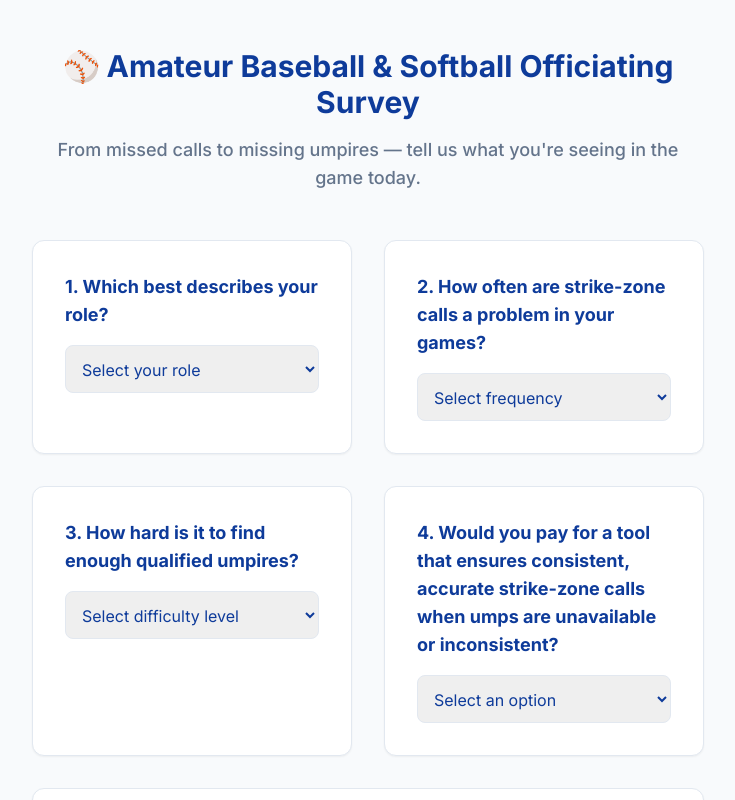
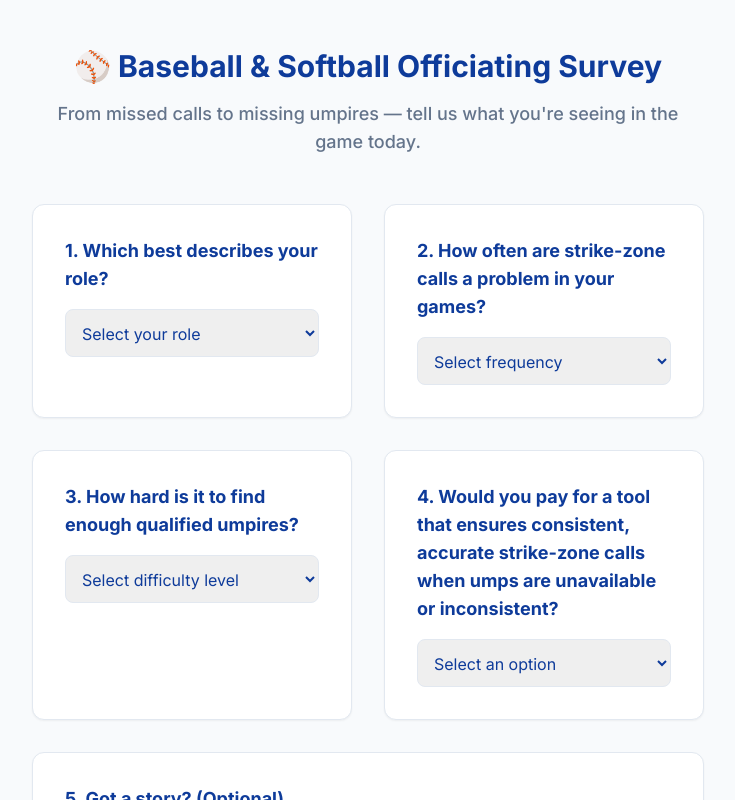
Before and after one commit to robreganSF/youth-survey, a React (Vite) app: page / in a window 1280 px wide. Shown: the top 800 px of the page, without its empty margins (272-1007 px from the left). Built offline with nearby package versions, Linux system fonts and the light colour scheme.

Commit message:
Update survey title for new project name

```diff
--- a/components/SurveyForm.tsx
+++ b/components/SurveyForm.tsx
@@ -54,7 +54,7 @@
     <div className="min-h-screen bg-background py-12 px-4">
       <div className="max-w-2xl mx-auto">
         <div className="text-center mb-12">
-          <h1 className="text-3xl font-bold text-foreground mb-4">⚾ Amateur Baseball & Softball Officiating Survey</h1>
+          <h1 className="text-3xl font-bold text-foreground mb-4">⚾ Baseball & Softball Officiating Survey</h1>
           <p className="text-lg font-medium text-muted-foreground">From missed calls to missing umpires — tell us what you're seeing in the game today.</p>
         </div>
 
```
